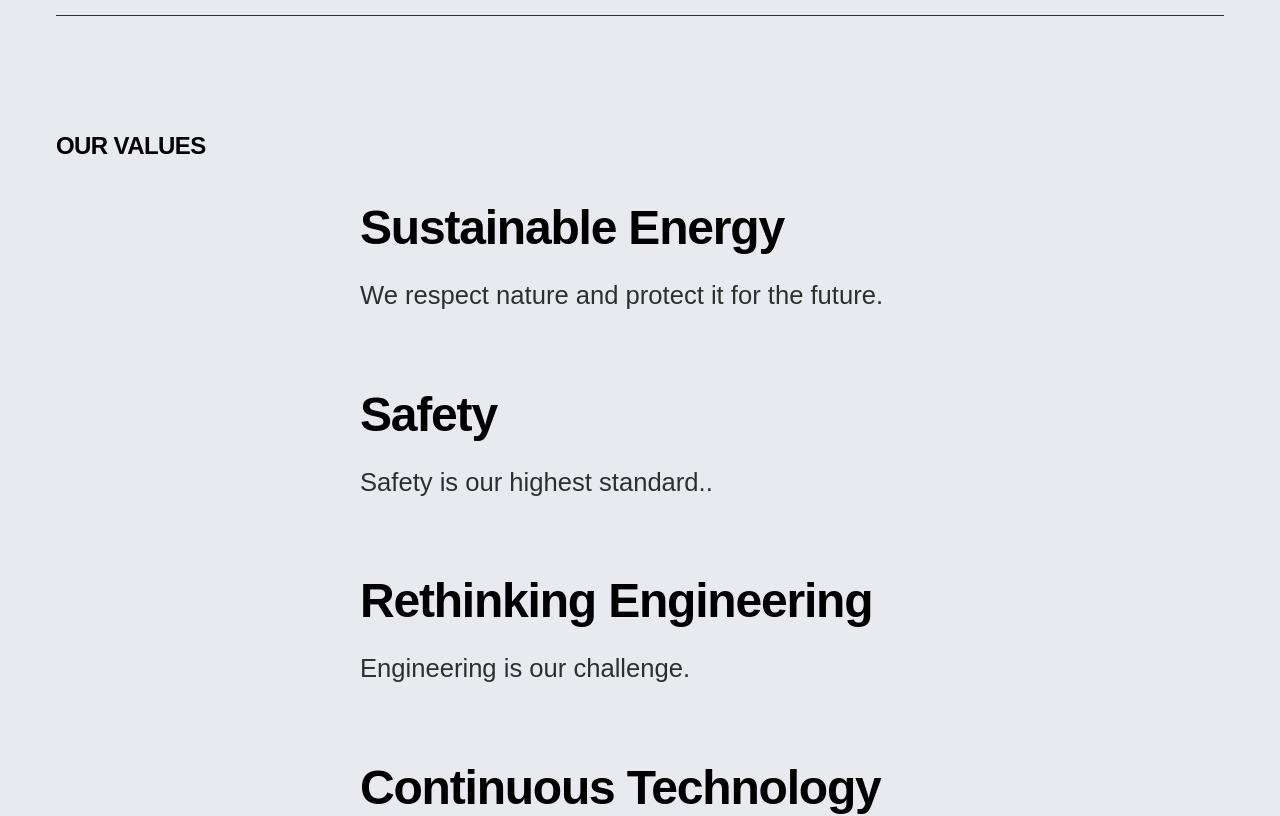
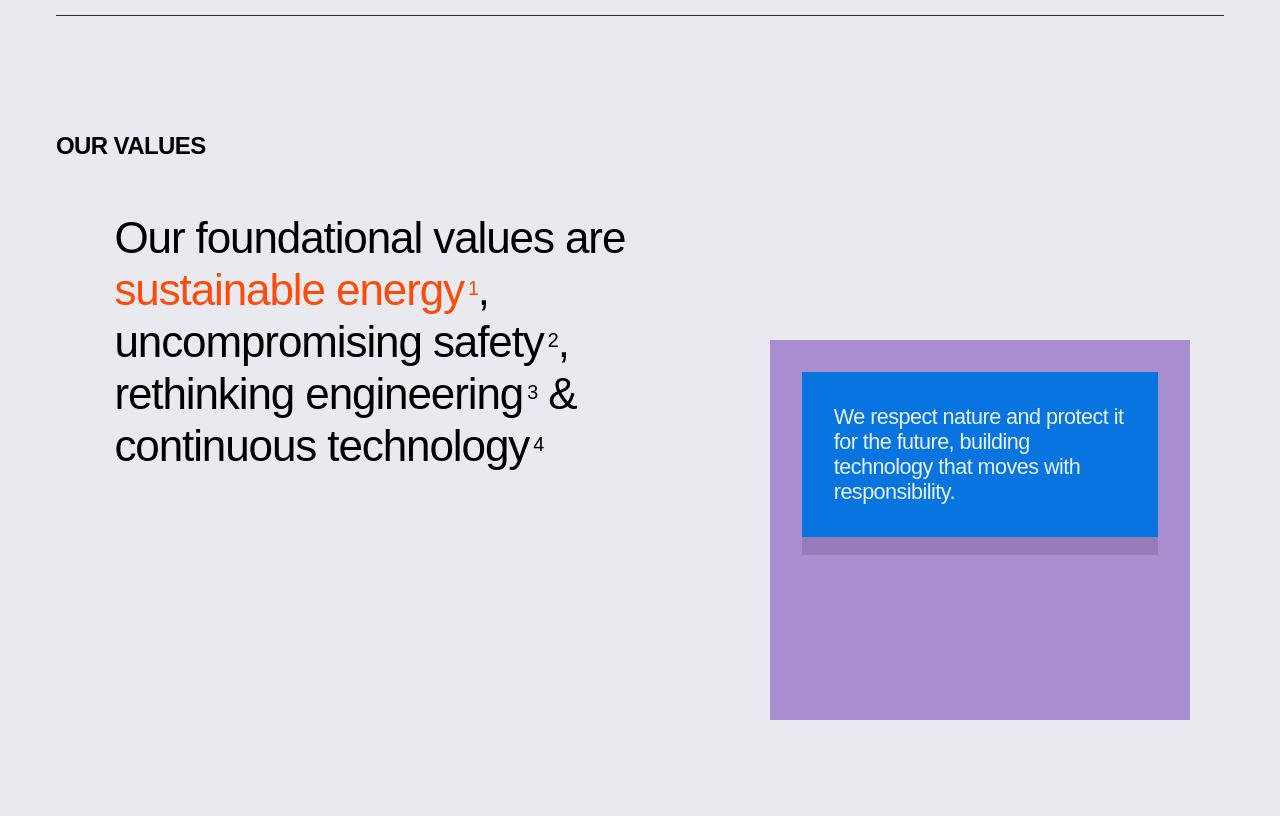
Before and after one commit to Azerishiqproject/gamadrones2, a Next.js app: page /brand/brand-positioning in a window 1280 px wide. Shown: the part 2960-3776 px from the top of the page. Built offline with nearby package versions, Linux system fonts and the light colour scheme; no server answers.

Commit message:
404 page and design edit

```diff
--- /dev/null
+++ b/src/app/brand/BrandComingSoonContent.tsx
@@ -0,0 +1,40 @@
+"use client";
+
+import Image from "next/image";
+import Link from "next/link";
+
+type BrandComingSoonContentProps = {
+  title?: string;
+};
+
+export default function BrandComingSoonContent({ title }: BrandComingSoonContentProps) {
+  return (
+    <main className="min-h-screen bg-[#e9eaef] px-0 pt-0">
+      <section className="relative flex min-h-screen w-full items-start justify-center px-6 pt-0 md:px-10 lg:px-14">
+        <Link
+          href="/brand"
+          className="absolute left-6 top-6 z-10 text-sm font-black uppercase tracking-tight text-black underline decoration-2 underline-offset-4 hover:opacity-60 md:left-10 md:top-8 md:text-base lg:left-14"
+        >
+          Back to Brand
+        </Link>
+
+        <div className="flex h-screen w-full max-w-[92vw] flex-col items-center self-start md:max-w-[72vw] lg:max-w-[980px]">
+          <div className="relative h-[84vh] w-full" aria-label={title}>
+            <Image
+              src="/brand/ordek.svg"
+              alt={title ? `${title} placeholder` : "Brand placeholder"}
+              fill
+              priority
+              sizes="(max-width: 768px) 92vw, (max-width: 1200px) 72vw, 980px"
+              className="object-contain object-top"
+            />
+          </div>
+
+          <p className="-mt-2 text-center text-base font-semibold tracking-tight text-black md:text-lg">
+            This page is currently under maintenance.
+          </p>
+        </div>
+      </section>
+    </main>
+  );
+}
--- a/src/app/brand/BrandPageContent.tsx
+++ b/src/app/brand/BrandPageContent.tsx
@@ -6,12 +6,12 @@ import { motion } from "framer-motion";
 
 const sections = [
   { name: "Brand Positioning", path: "/brand/brand-positioning" },
-  { name: "Logo", path: "#logo" },
-  { name: "Color", path: "#color" },
+  { name: "Logo", path: "/brand/logo" },
+  { name: "Color", path: "/brand/color" },
   { name: "Typography", path: "/brand/typography" },
-  { name: "Voice & Tone", path: "#voice-tone" },
-  { name: "Motion", path: "#motion" },
-  { name: "In-house Materials", path: "#in-house-materials" },
+  { name: "Voice & Tone", path: "/brand/voice-tone" },
+  { name: "Motion", path: "/brand/motion" },
+  { name: "In-house Materials", path: "/brand/in-house-materials" },
 ];
 
 const revealUp = {
--- a/src/app/brand/brand-positioning/BrandPositioningContent.tsx
+++ b/src/app/brand/brand-positioning/BrandPositioningContent.tsx
@@ -3,7 +3,7 @@
 import { useEffect, useRef, useState } from "react";
 import Image from "next/image";
 import Link from "next/link";
-import { motion, useInView, useReducedMotion } from "framer-motion";
+import { AnimatePresence, motion, useInView, useReducedMotion } from "framer-motion";
 
 const revealUp = {
   initial: { opacity: 0, y: 40 },
@@ -21,6 +21,29 @@ const revealSoft = {
 
 const introStatement =
   "We focus on building the future, improving everyday life, and redefining the possibilities of aerial technology. To us, the sky has always been beautiful.";
+
+const brandValues = [
+  {
+    label: "sustainable energy",
+    title: "Sustainable Energy",
+    desc: "We respect nature and protect it for the future, building technology that moves with responsibility.",
+  },
+  {
+    label: "uncompromising safety",
+    title: "Uncompromising Safety",
+    desc: "Safety is our highest standard. Every system, decision, and detail must earn trust before it takes flight.",
+  },
+  {
+    label: "rethinking engineering",
+    title: "Rethinking Engineering",
+    desc: "Engineering is our challenge. We question assumptions, rebuild from first principles, and design for better skies.",
+  },
+  {
+    label: "continuous technology",
+    title: "Continuous Technology",
+    desc: "We keep improving according to real needs, turning progress into a habit rather than a milestone.",
+  },
+];
 
 function TypewriterText({ text }: { text: string }) {
   const ref = useRef<HTMLSpanElement>(null);
@@ -62,6 +85,9 @@ function TypewriterText({ text }: { text: string }) {
 }
 
 export default function BrandPositioningContent() {
+  const [activeValueIndex, setActiveValueIndex] = useState(0);
+  const activeValue = brandValues[activeValueIndex];
+
   return (
     <main id="top" className="bg-[#e9eaef] text-black">
       <div className="mx-auto min-h-screen max-w-[1728px]">
@@ -232,42 +258,83 @@ export default function BrandPositioningContent() {
         </motion.section>
 
         <motion.section {...revealUp} className="px-8 py-4 md:px-10 md:py-8 lg:px-14 lg:py-8">
-          <div className="grid grid-cols-1 gap-12 lg:grid-cols-12 lg:gap-12">
-            <div className="lg:col-span-3">
+          <div className="grid grid-cols-1 gap-12">
+            <div>
               <motion.h2 {...revealSoft} className="text-[1.3rem] font-black uppercase tracking-tight md:text-[1.5rem]">Our Values</motion.h2>
             </div>
 
-            <div className="space-y-12 md:space-y-16 lg:col-span-9 lg:pt-16">
-              {[
-                {
-                  title: "Sustainable Energy",
-                  desc: "We respect nature and protect it for the future.",
-                },
-                {
-                  title: "Safety",
-                  desc: "Safety is our highest standard..",
-                },
-                {
-                  title: "Rethinking Engineering",
-                  desc: "Engineering is our challenge.",
-                },
-                {
-                  title: "Continuous Technology",
-                  desc: "We continue according to your needs.",
-                },
-              ].map((value, index) => (
-                <motion.div
-                  key={value.title}
-                  {...revealUp}
-                  transition={{ ...revealUp.transition, delay: index * 0.15 }}
-                  className="space-y-3"
+            <div className="grid gap-10 md:pl-[5%] lg:grid-cols-[minmax(0,0.95fr)_minmax(320px,0.75fr)] lg:items-start lg:gap-20 lg:pl-[5%]">
+              <motion.div
+                {...revealUp}
+                transition={{ ...revealUp.transition, delay: 0.1 }}
+                className="max-w-[780px] text-[1.75rem] font-normal leading-[1.18] tracking-tight md:text-[2.4rem] lg:text-[2.75rem]"
+              >
+                Our foundational values are{" "}
+                <button
+                  type="button"
+                  onClick={() => setActiveValueIndex(0)}
+                  className={`inline text-left transition-colors duration-500 hover:text-[#ff4a0a] ${
+                    activeValueIndex === 0 ? "text-[#ff4a0a]" : "text-black"
+                  }`}
                 >
-                  <h3 className="text-[2rem] font-extrabold tracking-tight md:text-[2.6rem] lg:text-[3rem]">
-                    {value.title}
-                  </h3>
-                  <p className="max-w-xl text-[1.3rem] font-medium opacity-80 md:text-[1.6rem]">{value.desc}</p>
-                </motion.div>
-              ))}
+                  {brandValues[0].label}
+                  <sup className="ml-1 text-[0.45em] leading-none">1</sup>
+                </button>
+                ,{" "}
+                <button
+                  type="button"
+                  onClick={() => setActiveValueIndex(1)}
+                  className={`inline text-left transition-colors duration-500 hover:text-[#ff4a0a] ${
+                    activeValueIndex === 1 ? "text-[#ff4a0a]" : "text-black"
+                  }`}
+                >
+                  {brandValues[1].label}
+                  <sup className="ml-1 text-[0.45em] leading-none">2</sup>
+                </button>
+                ,{" "}
+                <button
+                  type="button"
+                  onClick={() => setActiveValueIndex(2)}
+                  className={`inline text-left transition-colors duration-500 hover:text-[#ff4a0a] ${
+                    activeValueIndex === 2 ? "text-[#ff4a0a]" : "text-black"
+                  }`}
+                >
+                  {brandValues[2].label}
+                  <sup className="ml-1 text-[0.45em] leading-none">3</sup>
+                </button>{" "}
+                &amp;{" "}
+                <button
+                  type="button"
+                  onClick={() => setActiveValueIndex(3)}
+                  className={`inline text-left transition-colors duration-500 hover:text-[#ff4a0a] ${
+                    activeValueIndex === 3 ? "text-[#ff4a0a]" : "text-black"
+                  }`}
+                >
+                  {brandValues[3].label}
+                  <sup className="ml-1 text-[0.45em] leading-none">4</sup>
+                </button>
+              </motion.div>
+
+              <motion.div
+                {...revealSoft}
+                transition={{ ...revealSoft.transition, delay: 0.18 }}
+                className="relative min-h-[320px] overflow-hidden bg-[#a98fd1] p-6 md:min-h-[380px] md:p-8 lg:mt-32 lg:min-h-[380px] lg:max-w-[420px] lg:p-8"
+              >
+                <AnimatePresence mode="wait">
+                  <motion.div
+                    key={activeValue.title}
+                    initial={{ opacity: 0, y: -42, rotateX: -8 }}
+                    animate={{ opacity: 1, y: 0, rotateX: 0 }}
+                    exit={{ opacity: 0, y: 28, rotateX: 6 }}
+                    transition={{ duration: 0.55, ease: [0.22, 1, 0.36, 1] }}
+                    className="origin-top bg-[#0874df] p-6 text-white shadow-[0_18px_0_rgba(0,0,0,0.12)] md:p-8"
+                  >
+                    <p className="text-[1rem] font-medium leading-[1.16] tracking-tight text-white/90 md:text-[1.2rem] lg:text-[1.35rem]">
+                      {activeValue.desc}
+                    </p>
+                  </motion.div>
+                </AnimatePresence>
+              </motion.div>
             </div>
           </div>
 
--- /dev/null
+++ b/src/app/brand/color/page.tsx
@@ -0,0 +1,10 @@
+import BrandComingSoonContent from "../BrandComingSoonContent";
+
+export const metadata = {
+  title: "Color | GAMA Drones",
+  description: "Color guidelines for GAMA Drones.",
+};
+
+export default function ColorPage() {
+  return <BrandComingSoonContent title="Color" />;
+}
--- /dev/null
+++ b/src/app/brand/in-house-materials/page.tsx
@@ -0,0 +1,10 @@
+import BrandComingSoonContent from "../BrandComingSoonContent";
+
+export const metadata = {
+  title: "In-house Materials | GAMA Drones",
+  description: "In-house material guidelines for GAMA Drones.",
+};
+
+export default function InHouseMaterialsPage() {
+  return <BrandComingSoonContent title="In-house Materials" />;
+}
--- /dev/null
+++ b/src/app/brand/logo/page.tsx
@@ -0,0 +1,10 @@
+import BrandComingSoonContent from "../BrandComingSoonContent";
+
+export const metadata = {
+  title: "Logo | GAMA Drones",
+  description: "Logo guidelines for GAMA Drones.",
+};
+
+export default function LogoPage() {
+  return <BrandComingSoonContent title="Logo" />;
+}
--- /dev/null
+++ b/src/app/brand/motion/page.tsx
@@ -0,0 +1,10 @@
+import BrandComingSoonContent from "../BrandComingSoonContent";
+
+export const metadata = {
+  title: "Motion | GAMA Drones",
+  description: "Motion guidelines for GAMA Drones.",
+};
+
+export default function MotionPage() {
+  return <BrandComingSoonContent title="Motion" />;
+}
--- /dev/null
+++ b/src/app/brand/voice-tone/page.tsx
@@ -0,0 +1,10 @@
+import BrandComingSoonContent from "../BrandComingSoonContent";
+
+export const metadata = {
+  title: "Voice & Tone | GAMA Drones",
+  description: "Voice and tone guidelines for GAMA Drones.",
+};
+
+export default function VoiceTonePage() {
+  return <BrandComingSoonContent title="Voice & Tone" />;
+}
--- a/src/app/globals.css
+++ b/src/app/globals.css
@@ -3,6 +3,8 @@
 :root {
   --background: #ffffff;
   --foreground: #171717;
+  --font-geist-sans: "Segoe UI", Arial, Helvetica, sans-serif;
+  --font-geist-mono: "SFMono-Regular", Consolas, "Liberation Mono", Menlo, monospace;
 }
 
 @theme inline {
--- a/src/app/layout.tsx
+++ b/src/app/layout.tsx
@@ -1,17 +1,6 @@
 import type { Metadata } from "next";
-import { Geist, Geist_Mono } from "next/font/google";
 import "./globals.css";
 import { Providers } from "@/components/Providers";
-
-const geistSans = Geist({
-  variable: "--font-geist-sans",
-  subsets: ["latin"],
-});
-
-const geistMono = Geist_Mono({
-  variable: "--font-geist-mono",
-  subsets: ["latin"],
-});
 
 export const metadata: Metadata = {
   title: "Gama Drones",
@@ -25,9 +14,7 @@ export default function RootLayout({
 }>) {
   return (
     <html lang="en">
-      <body
-        className={`${geistSans.variable} ${geistMono.variable} antialiased`}
-      >
+      <body className="antialiased">
         <Providers>{children}</Providers>
       </body>
     </html>
```
Also changed, not shown: public/brand/ordek.svg (added).
